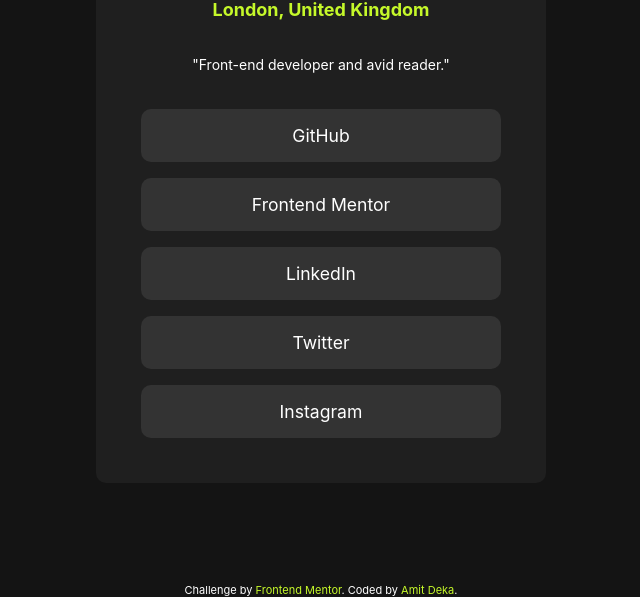
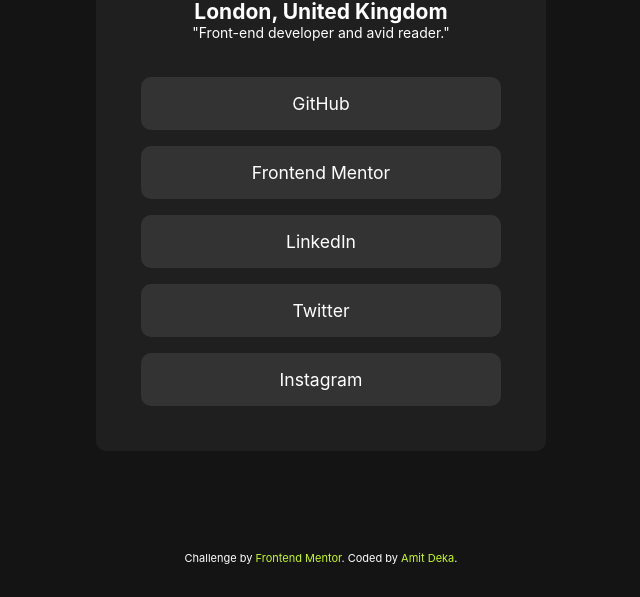
Before and after one commit to AmitDeka/social-links-profile-solution, a plain HTML site: page index.html in a window 1280 px wide. Shown: the part 329-926 px from the top of the page, without its empty margins (319-959 px from the left). After the commit the page ends 894 px from the top, so only its background shows below. Drawn offline with Linux system fonts and the light colour scheme.

Commit message:
Fix: Errors

```diff
--- a/assets/style/global.scss
+++ b/assets/style/global.scss
@@ -74,7 +74,7 @@ main {
         font-size: 2rem;
       }
     }
-    h3 {
+    h2 {
       color: $Green;
       font-size: 1rem;
       margin-bottom: 36px;
@@ -128,6 +128,6 @@ main {
   text-align: center;
   & a {
     color: $Green;
-    text-decoration: none;
+    text-decoration: dashed;
   }
 }
--- a/index.html
+++ b/index.html
@@ -26,7 +26,7 @@
           </div>
           <div class="card_body">
             <h1>Jessica Randall</h1>
-            <h3>London, United Kingdom</h3>
+            <h2>London, United Kingdom</h2>
             <p>"Front-end developer and avid reader."</p>
           </div>
           <div class="card_linksList">
```
